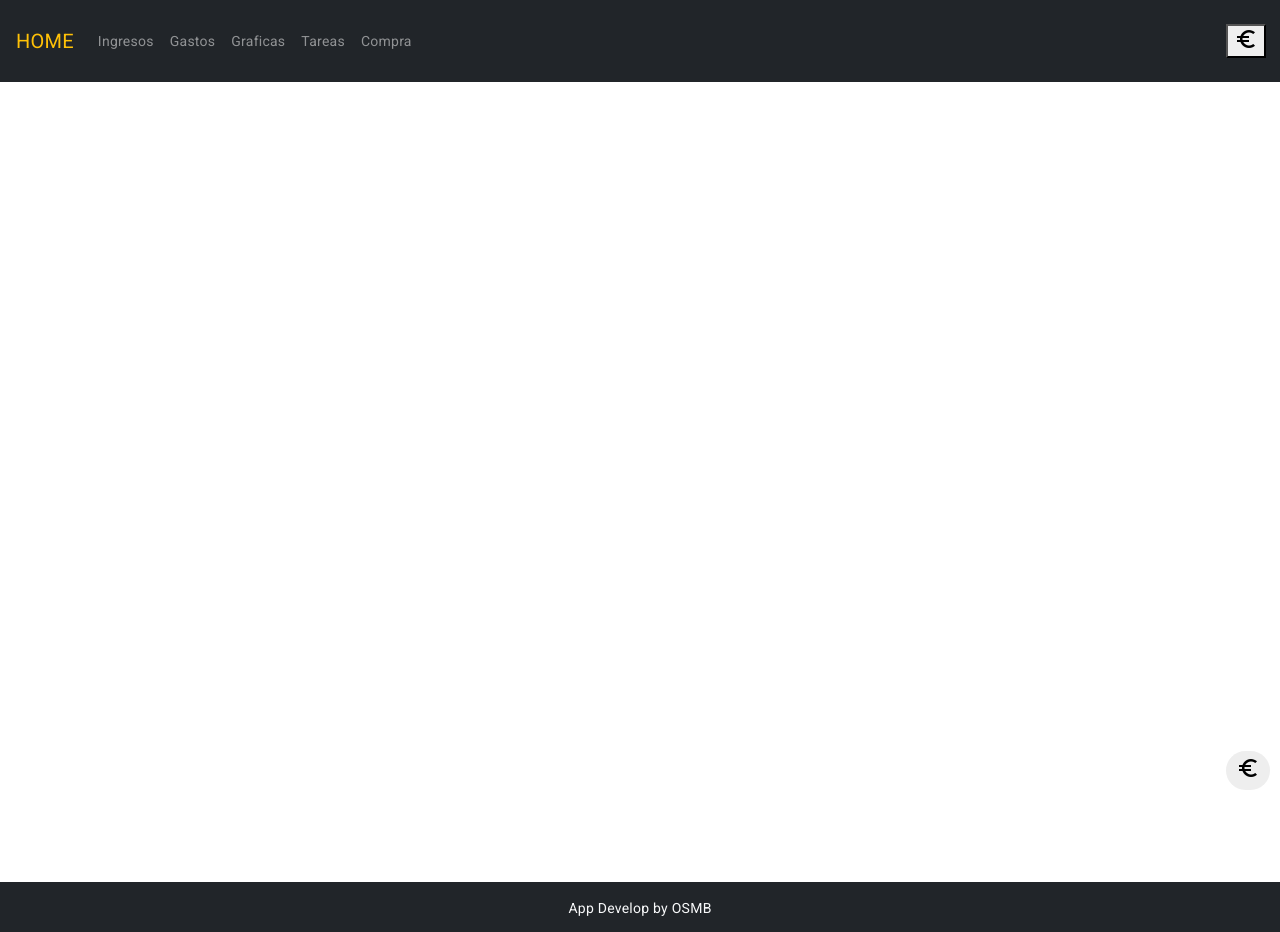
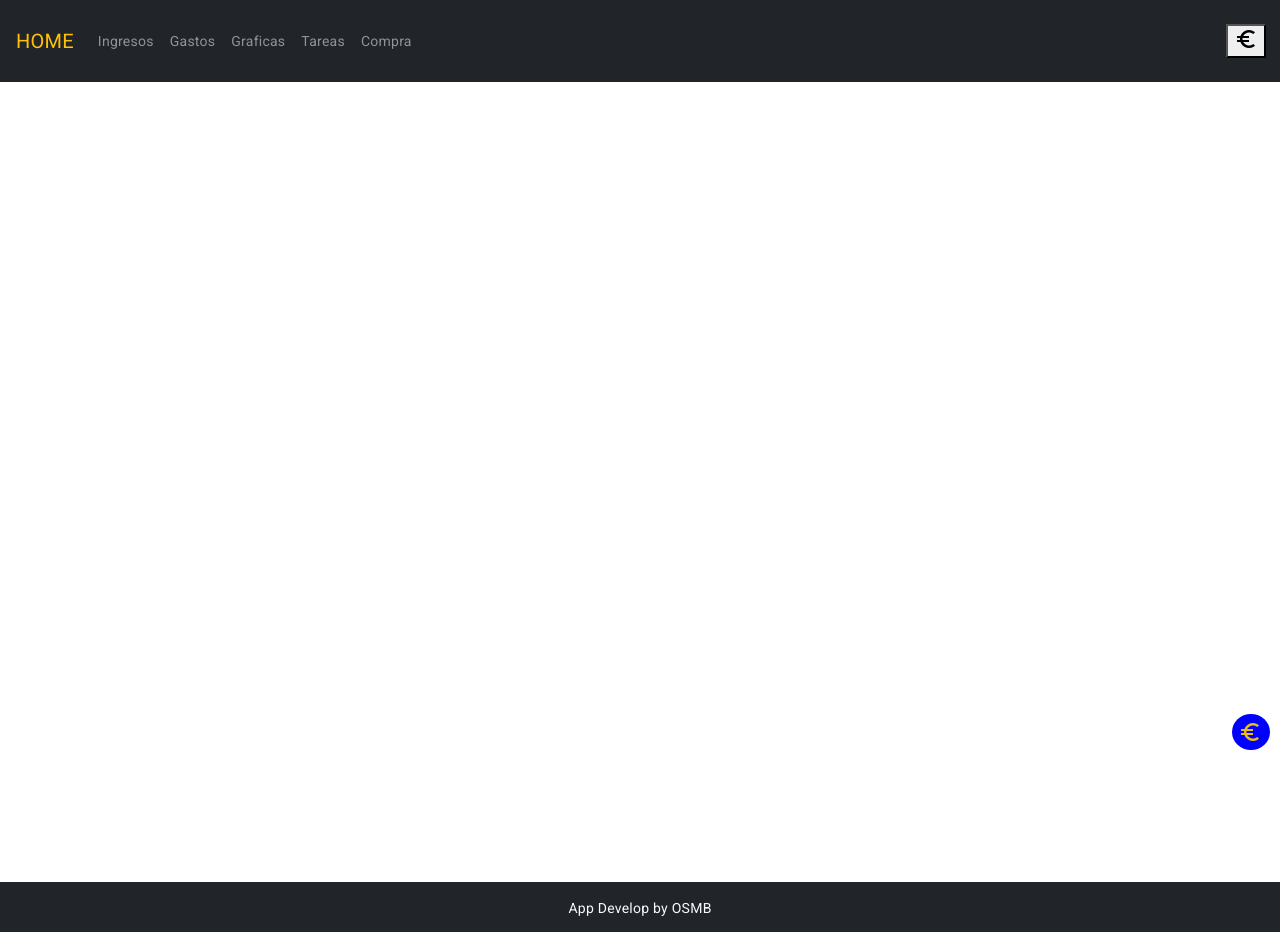
Before and after one commit to oscarsmbaquero/Angular-home, an Angular app: page / in a window 1280 px wide. Built offline with nearby package versions, Linux system fonts and the light colour scheme; no server answers; what @angular/material-moment-adapter would draw is missing.

Commit message:
boton flotante stilos

```diff
--- a/src/app/app.component.css
+++ b/src/app/app.component.css
@@ -32,11 +32,17 @@
    z-index: 100;
     position: fixed;
     border:none;
-    bottom: 10px;
+    bottom: 50px;
     right: 10px;
     cursor: pointer;
     color: #000;
-    background: #eee;
-    border-radius: 28px;
-    padding: 5px 10px;
+    background-color: blue;
+    /* background: #eee; */
+    border-radius: 50%;
+    padding-top: 6px;
+    padding-right: 8px;
+
 }
+.red-icon {
+  color: rgb(237, 189, 15);
+}
--- a/src/app/app.component.html
+++ b/src/app/app.component.html
@@ -1,7 +1,7 @@
 <app-header></app-header>
 <!-- <app-panel-control></app-panel-control> -->
 <button class="button">
-  <span class="material-icons">euro_symbol</span>
+  <span class="material-icons red-icon">euro_symbol</span>
 </button>
 <div class="bg-image">
   <router-outlet></router-outlet>
--- a/src/app/app.component.ts
+++ b/src/app/app.component.ts
@@ -1,4 +1,4 @@
-import { Component } from '@angular/core';
+import { Component, EventEmitter, Output } from '@angular/core';
 
 
 @Component({
@@ -8,4 +8,13 @@ import { Component } from '@angular/core';
 })
 export class AppComponent {
   title = 'home';
+
+  @Output() openmodal = new EventEmitter<string>();
+
+
+
+  openModal(){
+    this.openmodal.emit('Hola')
+    console.log('Entro')
+  }
 }
--- a/src/app/pages/gst-ing/gst-ing.component.css
+++ b/src/app/pages/gst-ing/gst-ing.component.css
@@ -1,6 +1,6 @@
 .layout {
   display: flex;
-  justify-content: center; /* centra los elementos horizontalmente */
+  justify-content: space-between; /* centra los elementos horizontalmente */
   flex-wrap: wrap; /* envuelve los elementos en una nueva fila cuando el contenedor desborda */
   align-items: center;
 
@@ -11,6 +11,7 @@
   flex-basis: 100%; /* hace que cada elemento ocupe el 50% del ancho del contenedor */
   justify-content: center;
   align-items: center;
+   flex-direction: row;
 }
 
 @media (max-width: 600px) {
@@ -37,8 +38,5 @@
 }
 .selectMonth {
   padding: 20px;
-  /* display: flex;
-  justify-content: center;
-  align-items: center;
-  padding: 10px; */
+
 }
--- a/src/app/pages/gst-ing/gst-ing.component.html
+++ b/src/app/pages/gst-ing/gst-ing.component.html
@@ -14,6 +14,7 @@
       </mat-select>
     </mat-form-field>
   </div>
+  <!-- <div class="grafics"> -->
     <div>
       <app-grafica-mes [pruebaInput]="pruebaInput"></app-grafica-mes>
     </div>
@@ -27,3 +28,4 @@
       <h3>No hay datos disponibles.</h3>
     </ng-template>
   </div>
+<!-- </div> -->
```
Lines whose indentation alone changed are shown as unchanged.
